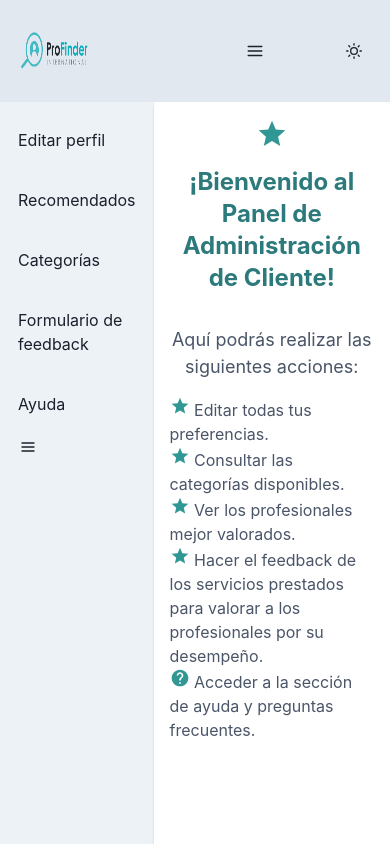
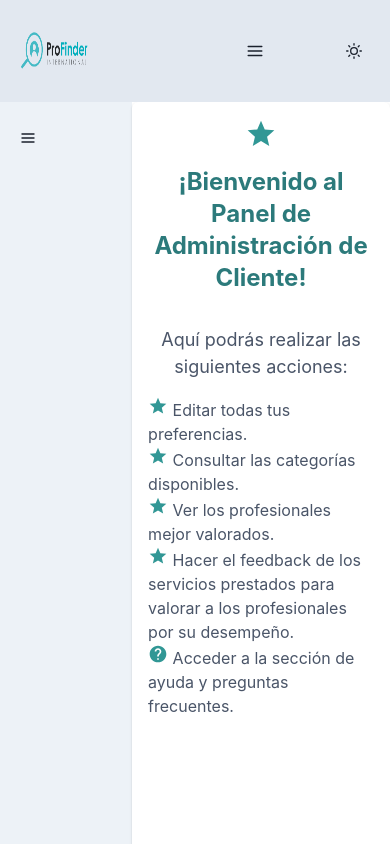
Before and after one commit to JosueEC/Profinder-client, a React (Vite) app: page /dashboardClient in a window 390 px wide. Shown: the top 844 px of the page. Built offline with nearby package versions, Linux system fonts and the light colour scheme.

Commit message:
aside hamburguer bien

```diff
--- a/src/components/DashboardClient/SidebarClient/SidebarClient.jsx
+++ b/src/components/DashboardClient/SidebarClient/SidebarClient.jsx
@@ -1,10 +1,11 @@
-import { Box, Stack, Text, Button, useColorModeValue, IconButton, Collapse } from '@chakra-ui/react';
+import { Box, Stack, Text, useColorModeValue, IconButton, Collapse, useMediaQuery } from '@chakra-ui/react';
 import { NavLink } from 'react-router-dom';
 import { HamburgerIcon, CloseIcon } from '@chakra-ui/icons';
 import { useState } from 'react';
 
 const SidebarClient = () => {
   const [isOpen, setIsOpen] = useState(false);
+  const [isLargerThanMd] = useMediaQuery("(min-width: 768px)");
 
   const toggleCollapse = () => {
     setIsOpen(!isOpen);
@@ -22,21 +23,20 @@ const SidebarClient = () => {
 
   return (
     <Box as="aside" w="200px" h="100vh" bg={useColorModeValue('gray.100', 'gray.900')} py={4} px={2}>
+      {!isLargerThanMd ? (
+        <IconButton
+          icon={isOpen ? <CloseIcon /> : <HamburgerIcon />}
+          variant="ghost"
+          size="md"
+          onClick={toggleCollapse}
+          aria-label={isOpen ? 'Close menu' : 'Open menu'}
+          alignSelf="flex-end"
+        />
+      ) : (
         <Stack spacing={4}>
-        <NavLink
-          to="/dashboardClient/editForm"
-          style={linkStyle}
-          activeClassName="active"
-        >
+          <NavLink to="/dashboardClient/editForm" style={linkStyle} activeClassName="active">
             <Text>Editar perfil</Text>
           </NavLink>
-        {/* <NavLink
-          to="/dashboardClient/favorites"
-          style={linkStyle}
-          activeClassName="active"
-        >
-          <Text>Favoritos</Text>
-        </NavLink> */}
           <NavLink
             to="/dashboardClient/recomended"
             style={linkStyle}
@@ -45,11 +45,11 @@ const SidebarClient = () => {
             <Text>Recomendados</Text>
           </NavLink>
           <NavLink
-          to="/dashboardClient/categories"
+            to="/dashboardClient/help"
             style={linkStyle}
             activeClassName="active"
           >
-          <Text>Categorías</Text>
+            <Text>Ayuda</Text>
           </NavLink>
           <NavLink
             to="/dashboardClient/feedbackform"
@@ -59,25 +59,16 @@ const SidebarClient = () => {
             <Text>Formulario de feedback</Text>
           </NavLink>
           <NavLink
-          to="/dashboardClient/help"
+            to="/dashboardClient/categories"
             style={linkStyle}
             activeClassName="active"
           >
-          <Text>Ayuda</Text>
+            <Text>Categorías</Text>
           </NavLink>
         </Stack>
+      )}
 
-      <IconButton
-        icon={isOpen ? <CloseIcon /> : <HamburgerIcon />}
-        variant="ghost"
-        size="md"
-        onClick={toggleCollapse}
-        aria-label={isOpen ? 'Close menu' : 'Open menu'}
-        display={{ base: 'block', md: 'none' }}
-        alignSelf="flex-end"
-      />
-
-      <Collapse in={isOpen}>
+      <Collapse in={isOpen && !isLargerThanMd}>
         <Stack spacing={4}>
           <NavLink
             to="/dashboardClient/editForm"
--- a/src/views/DashboardClient/DashboarClientEditForm/DashboardClientEditForm.jsx
+++ b/src/views/DashboardClient/DashboarClientEditForm/DashboardClientEditForm.jsx
@@ -1,19 +1,19 @@
 import { Flex, Spacer } from '@chakra-ui/react';
 import EditClient from '../../../components/DashboardClient/EditClient/EditClient';
-
 import SidebarClient from '../../../components/DashboardClient/SidebarClient/SidebarClient';
 
 const DashboardClientEditForm = () => {
   return (
-    <div>
+    <Flex
+    // flexDirection={{ base: 'column', md: 'row' }}
+    >
 
+      <SidebarClient />
 
-      <Flex>
-        <SidebarClient />
-        <Spacer  />
-        <EditClient/>
-      </Flex>
-    </div>
+      <Spacer />
+
+      <EditClient/>
+    </Flex>
   );
 };
 
--- a/src/views/DashboardClient/DashboardClientCategories/DashboardClientCategories.jsx
+++ b/src/views/DashboardClient/DashboardClientCategories/DashboardClientCategories.jsx
@@ -5,15 +5,13 @@ import SidebarClient from '../../../components/DashboardClient/SidebarClient/Sid
 
 const DashboardClient = () => {
   return (
-    <div>
-
-
-      <Flex>
+    <Flex
+    // flexDirection={{ base: 'column', md: 'row' }}
+    >
         <SidebarClient />
 
         <Categories />
       </Flex>
-    </div>
   );
 };
 
--- a/src/views/DashboardClient/DashboardClientFav/DashboardClientFav.jsx
+++ b/src/views/DashboardClient/DashboardClientFav/DashboardClientFav.jsx
@@ -6,15 +6,14 @@ import SidebarClient from '../../../components/DashboardClient/SidebarClient/Sid
 
 const DashboardClient = () => {
   return (
-    <div>
 
-
-      <Flex>
+    <Flex
+    // flexDirection={{ base: 'column', md: 'row' }}
+    >
         <SidebarClient />
         <Spacer  />
         <FavoritesClient/>
       </Flex>
-    </div>
   );
 };
 
--- a/src/views/DashboardClient/DashboardClientFeedbackForm/DashboardClientFeedbackForm.jsx
+++ b/src/views/DashboardClient/DashboardClientFeedbackForm/DashboardClientFeedbackForm.jsx
@@ -6,15 +6,13 @@ import SidebarClient from '../../../components/DashboardClient/SidebarClient/Sid
 
 const DashboardClient = () => {
   return (
-    <div>
-
-
-      <Flex>
+    <Flex
+    // flexDirection={{ base: 'column', md: 'row' }}
+    >
         <SidebarClient />
         <Spacer  />
         <FeedbackForm/>
       </Flex>
-    </div>
   );
 };
 
--- a/src/views/DashboardClient/DashboardClientHelp/DashboardClientHelp.jsx
+++ b/src/views/DashboardClient/DashboardClientHelp/DashboardClientHelp.jsx
@@ -6,15 +6,13 @@ import SidebarClient from '../../../components/DashboardClient/SidebarClient/Sid
 
 const DashboardClient = () => {
   return (
-    <div>
-
-
-      <Flex>
+    <Flex
+    // flexDirection={{ base: 'column', md: 'row' }}
+    >
         <SidebarClient />
         <Spacer  />
         <HelpClient />
       </Flex>
-    </div>
   );
 };
 
--- a/src/views/DashboardClient/DashboardClientTopPro/DashboardClientTopPro.jsx
+++ b/src/views/DashboardClient/DashboardClientTopPro/DashboardClientTopPro.jsx
@@ -6,15 +6,12 @@ import SidebarClient from '../../../components/DashboardClient/SidebarClient/Sid
 
 const DashboardClient = () => {
   return (
-    <div>
-
-
-      <Flex>
-        <SidebarClient />
+    <Flex
+    // flexDirection={{ base: 'column', md: 'row' }}
+    >        <SidebarClient />
         <Spacer  />
         <TopPro />
       </Flex>
-    </div>
   );
 };
 
```
Lines whose indentation alone changed are shown as unchanged.
